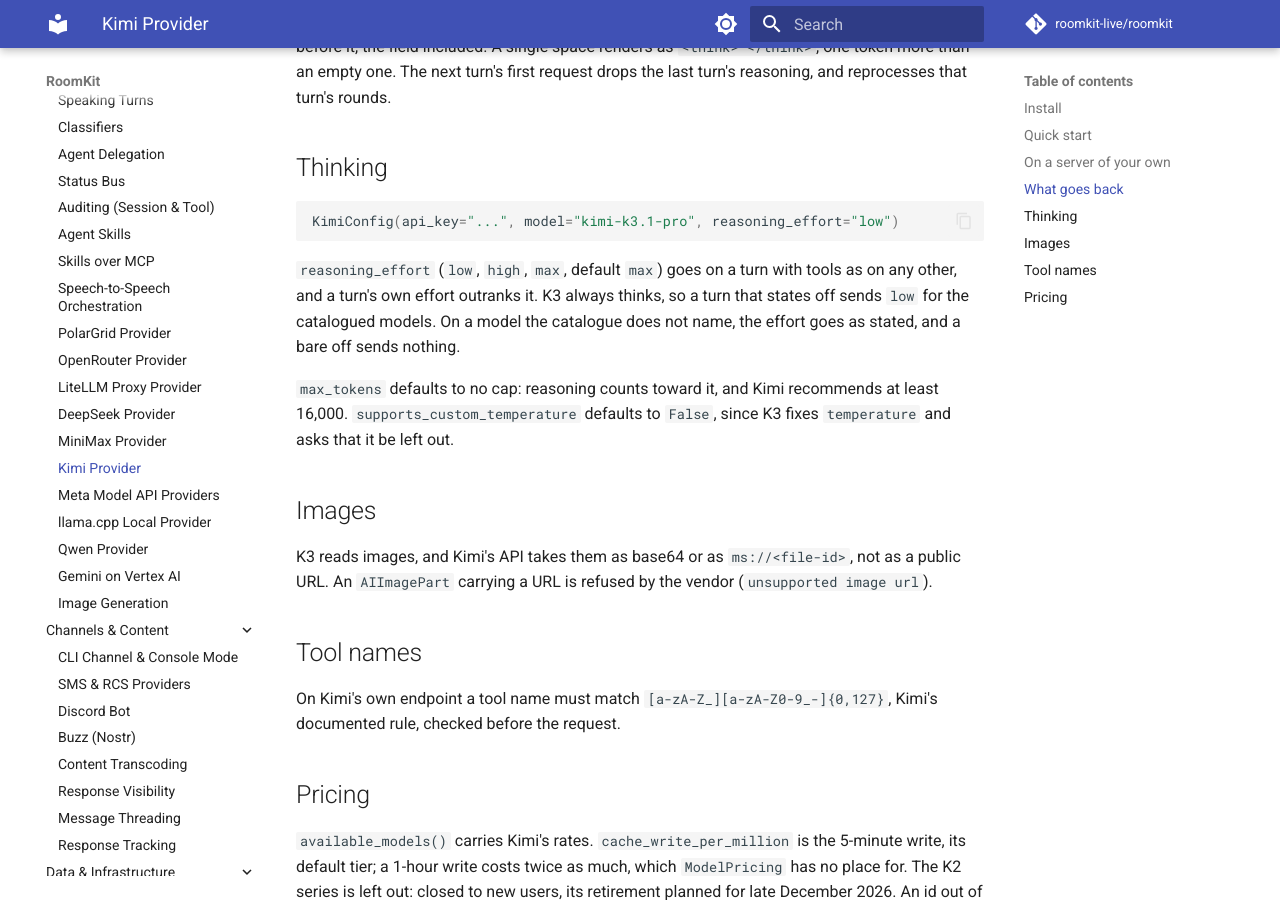
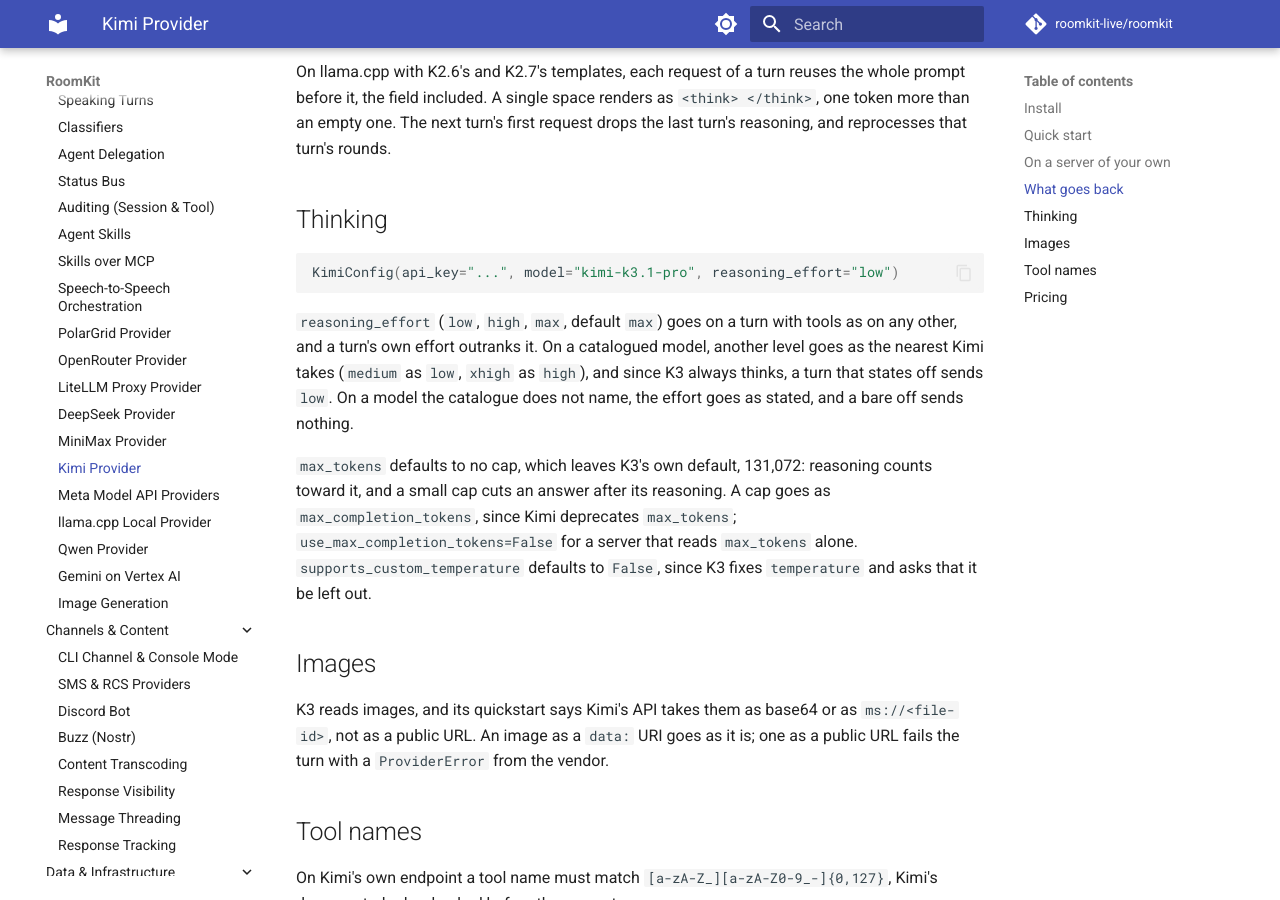
Before and after one commit to roomkit-live/roomkit-docs, an MkDocs documentation site: the page built from docs/guides/kimi.md, in a window 1280 px wide and 900 px high, scrolled down 2298 px. Built offline with MkDocs 1.6.1 and Material for MkDocs 9.7.7, drawn with Linux system fonts in a browser that asks for light colours; comment, search, counter and statistics services are not loaded; some of the changed text lies outside the part shown.

Commit message:
docs(ai): what the review of the MiniMax and Kimi guides found (RMK-1409)
The 400 is Kimi Code's error reference, and the platform's pages name none;
an empty field read as missing rests on LiteLLM's code alone; the levels, the
cap's field, the temperature and M3's long-context rates as the code now has
them.

````diff
--- a/docs/guides/kimi.md
+++ b/docs/guides/kimi.md
@@ -50,13 +50,13 @@ A tool round of a turn, with this provider and with a generic one:
 {"role": "assistant", "content": "Looking.", "tool_calls": [...]}
 ```
 
-Kimi answers 400 to a tool round without the field ("thinking is enabled but reasoning_content is missing in assistant tool call message", its error reference), and K3 always thinks. So every round that called tools carries it, and a round with no reasoning carries a single space:
+Kimi's platform requires the field in a tool loop, and K3 always thinks. Kimi Code's error reference, a product of the same vendor, names the 400 a tool round without it gets ("thinking is enabled but reasoning_content is missing in assistant tool call message"); the platform's pages name none. So every round that called tools carries it, and a round with no reasoning carries a single space:
 
 ```python
 {"role": "assistant", "content": None, "reasoning_content": " ", "tool_calls": [...]}
 ```
 
-That is every round of an earlier turn, since RoomKit stores no reasoning ([RFC §6.4](https://github.com/roomkit-live/roomkit-specs/blob/main/roomkit-rfc.md)). An empty field reads as a missing one: LiteLLM's Moonshot code sends the same space, as "the minimum value the API accepts". None of this was checked on Kimi's wire; `examples/kimi_ai.py` does it, with a key.
+That is every round of an earlier turn, since RoomKit stores no reasoning ([RFC §6.4](https://github.com/roomkit-live/roomkit-specs/blob/main/roomkit-rfc.md)). An empty field reads as a missing one, by LiteLLM's Moonshot code alone, which sends the same space as "the minimum value the API accepts". None of this was checked on Kimi's wire; `examples/kimi_ai.py` does it, with a key.
 
 !!! warning "Earlier turns"
     Kimi's page says K3 requires the reasoning "in multi-turn conversations and tool-call loops", and its API reference that without it "the model may lose reasoning context". RoomKit sends it back for as long as a turn lasts, not in a later turn. Its answers go without the field, for which Kimi documents no refusal.
@@ -80,13 +80,13 @@ On llama.cpp with K2.6's and K2.7's templates, each request of a turn reuses the
 KimiConfig(api_key="...", model="kimi-k3.1-pro", reasoning_effort="low")
 ```
 
-`reasoning_effort` (`low`, `high`, `max`, default `max`) goes on a turn with tools as on any other, and a turn's own effort outranks it. K3 always thinks, so a turn that states off sends `low` for the catalogued models. On a model the catalogue does not name, the effort goes as stated, and a bare off sends nothing.
+`reasoning_effort` (`low`, `high`, `max`, default `max`) goes on a turn with tools as on any other, and a turn's own effort outranks it. On a catalogued model, another level goes as the nearest Kimi takes (`medium` as `low`, `xhigh` as `high`), and since K3 always thinks, a turn that states off sends `low`. On a model the catalogue does not name, the effort goes as stated, and a bare off sends nothing.
 
-`max_tokens` defaults to no cap: reasoning counts toward it, and Kimi recommends at least 16,000. `supports_custom_temperature` defaults to `False`, since K3 fixes `temperature` and asks that it be left out.
+`max_tokens` defaults to no cap, which leaves K3's own default, 131,072: reasoning counts toward it, and a small cap cuts an answer after its reasoning. A cap goes as `max_completion_tokens`, since Kimi deprecates `max_tokens`; `use_max_completion_tokens=False` for a server that reads `max_tokens` alone. `supports_custom_temperature` defaults to `False`, since K3 fixes `temperature` and asks that it be left out.
 
 ## Images
 
-K3 reads images, and Kimi's API takes them as base64 or as `ms://<file-id>`, not as a public URL. An `AIImagePart` carrying a URL is refused by the vendor (`unsupported image url`).
+K3 reads images, and its quickstart says Kimi's API takes them as base64 or as `ms://<file-id>`, not as a public URL. An image as a `data:` URI goes as it is; one as a public URL fails the turn with a `ProviderError` from the vendor.
 
 ## Tool names
 
````
Also changed, not shown: docs/guides/minimax.md (+3 -3 lines).
